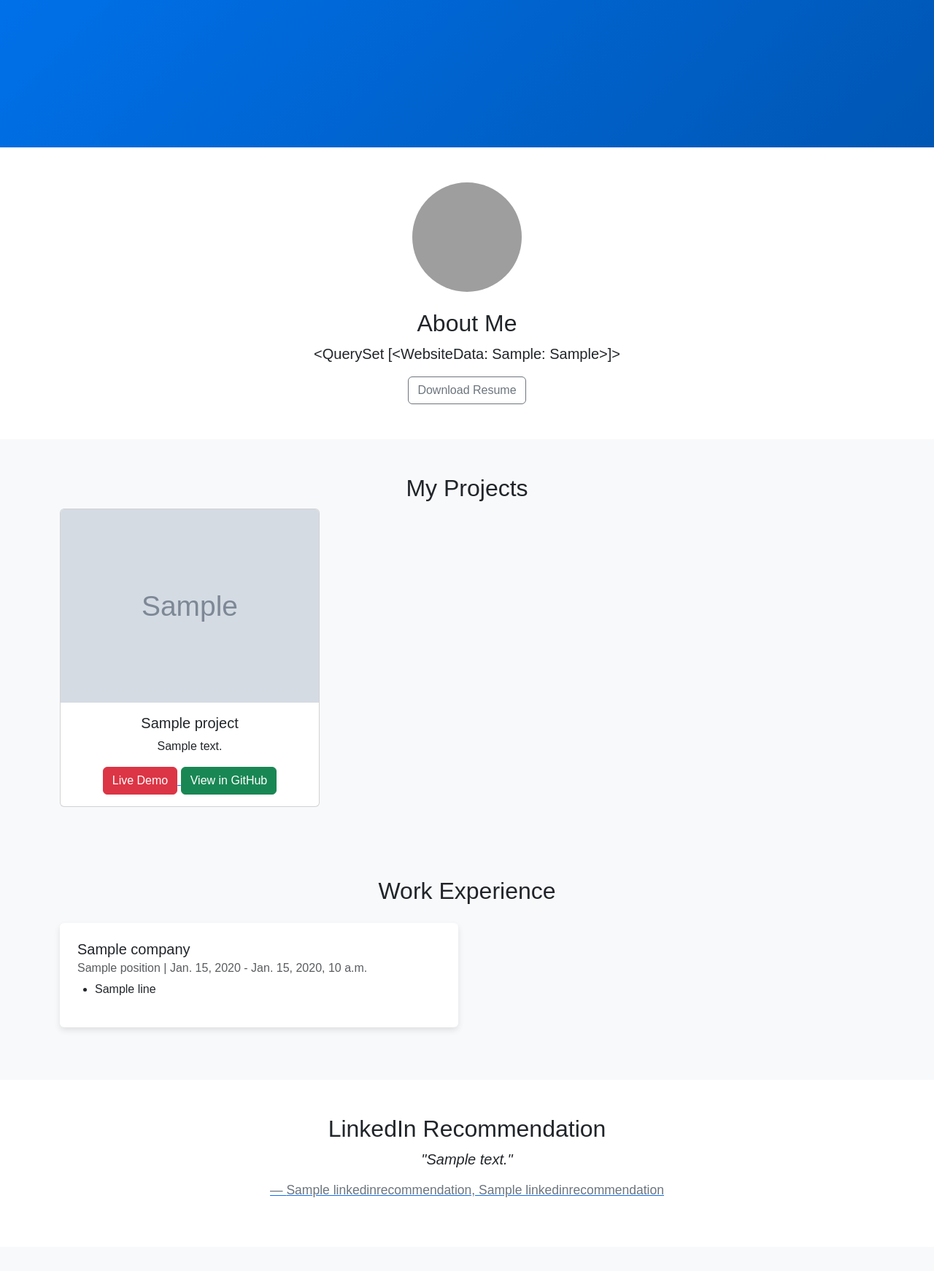
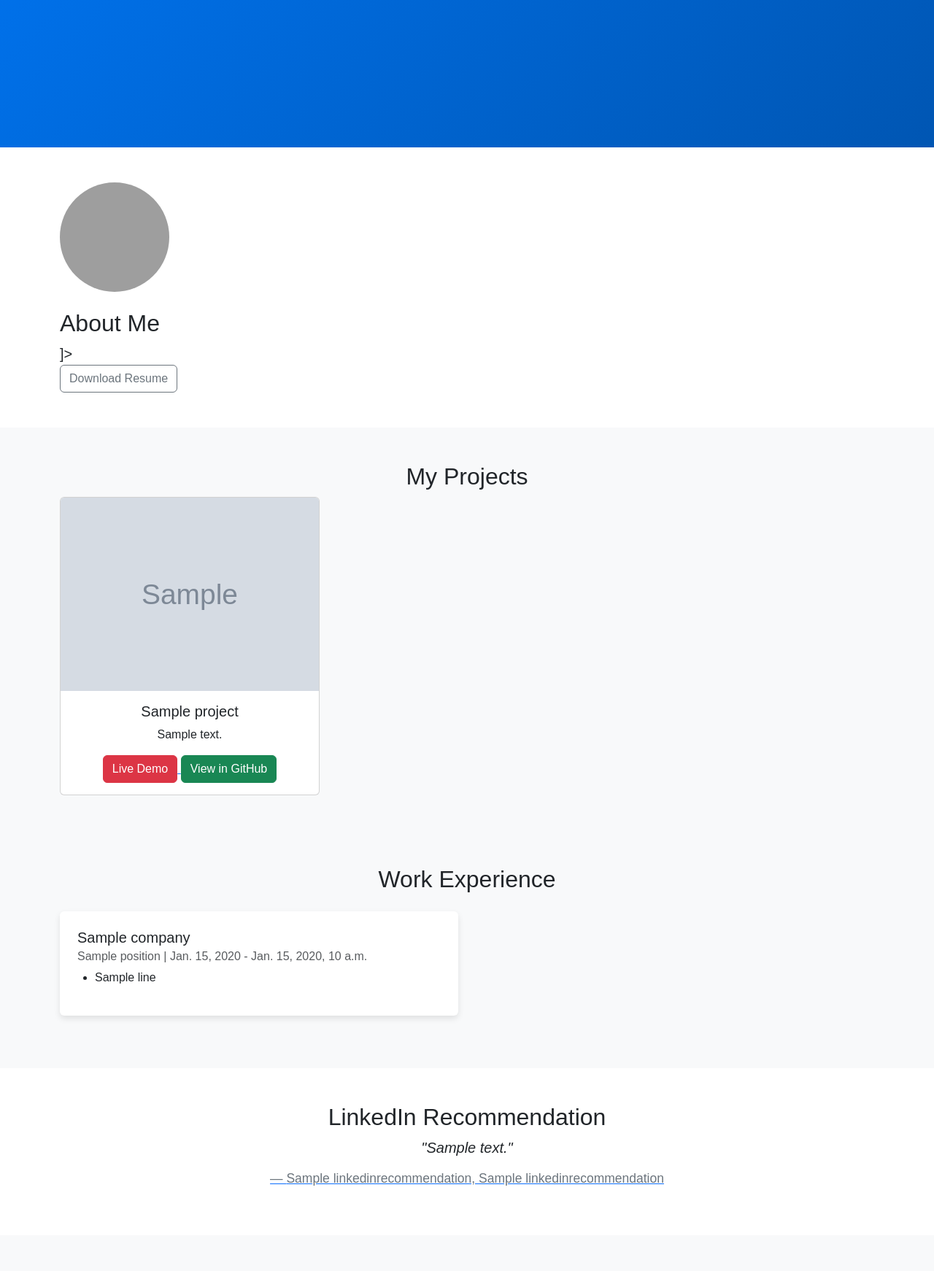
Before and after one commit to SkeyRahaman/My-Portfolio, a Django app: template app/templates/app/home.html in a window 1280 px wide. Shown: the part 654-2396 px from the top of the page at 73% size. Run offline with Django 5.2, Linux system fonts and the light colour scheme; tables that the repository leaves empty hold one stand-in row (values such as "Sample post"); the template is opened without the code that fills it: values that come from a table or form of the project are taken from there, most other values are stand-ins (such as "Sample title", 1, 10 or a date in 2020); grey boxes marked "Sample" are stand-in pictures; grey boxes are pictures that could not be loaded.

Commit message:
Enhance About Section: Render 'about' content as safe HTML and update view to use markdown for formatting.

```diff
--- a/app/templates/app/home.html
+++ b/app/templates/app/home.html
@@ -21,10 +21,10 @@
 
 <!-- About Section -->
 <section id="about" class="py-5">
-    <div class="container text-center">
+    <div class="container">
         <img src="{{hero_image}}" class="rounded-circle mb-4" alt="John Doe">
         <h2>About Me</h2>
-        <p class="lead lead-about">{{about}}</p>
+        <div class="lead lead-about">{{ about | safe }}</div>
         <a href="{{resume_url}}" class="btn btn-outline-secondary">Download Resume</a>
     </div>
 </section>
--- a/app/views.py
+++ b/app/views.py
@@ -1,4 +1,6 @@
 from django.shortcuts import render
+import markdown
+
 from .models import WebsiteData, Media, WorkExperience, LinkedInRecommendation, Profile
 from .helpers import *
 from .forms import MessageForm
@@ -29,6 +31,7 @@ def home(request):
 
     about = WebsiteData.objects.filter(tag='about_text_home_page')
     about = about[0].data if len(about) >= 1 else "No About in database"
+    about = markdown.markdown(about, extensions=['fenced_code', 'codehilite'])
 
     hero_image = Media.objects.filter(tag='hero_image_home_page')
     hero_image = hero_image[0].media_file.url if len(hero_image) >= 1 else None
```
